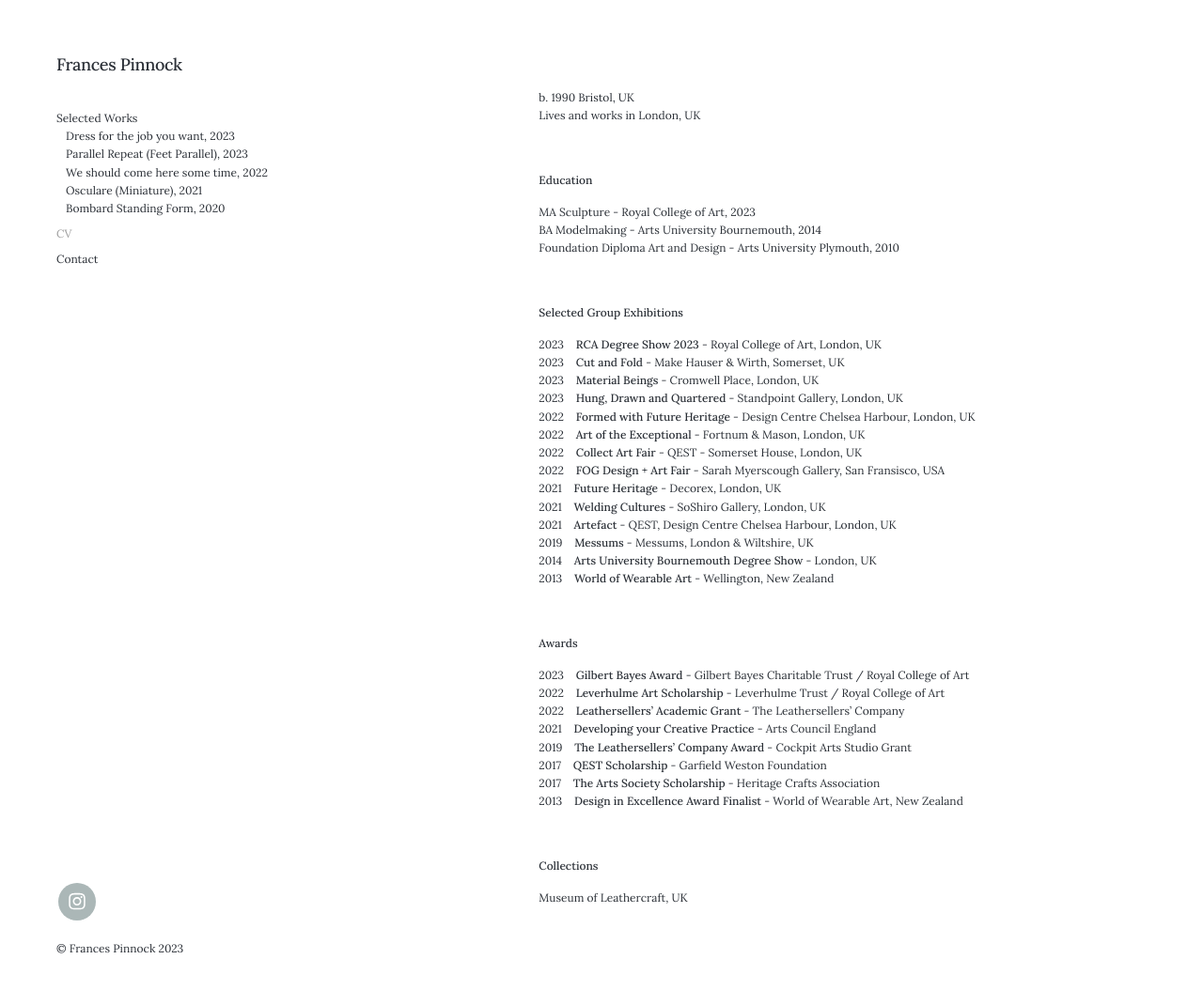
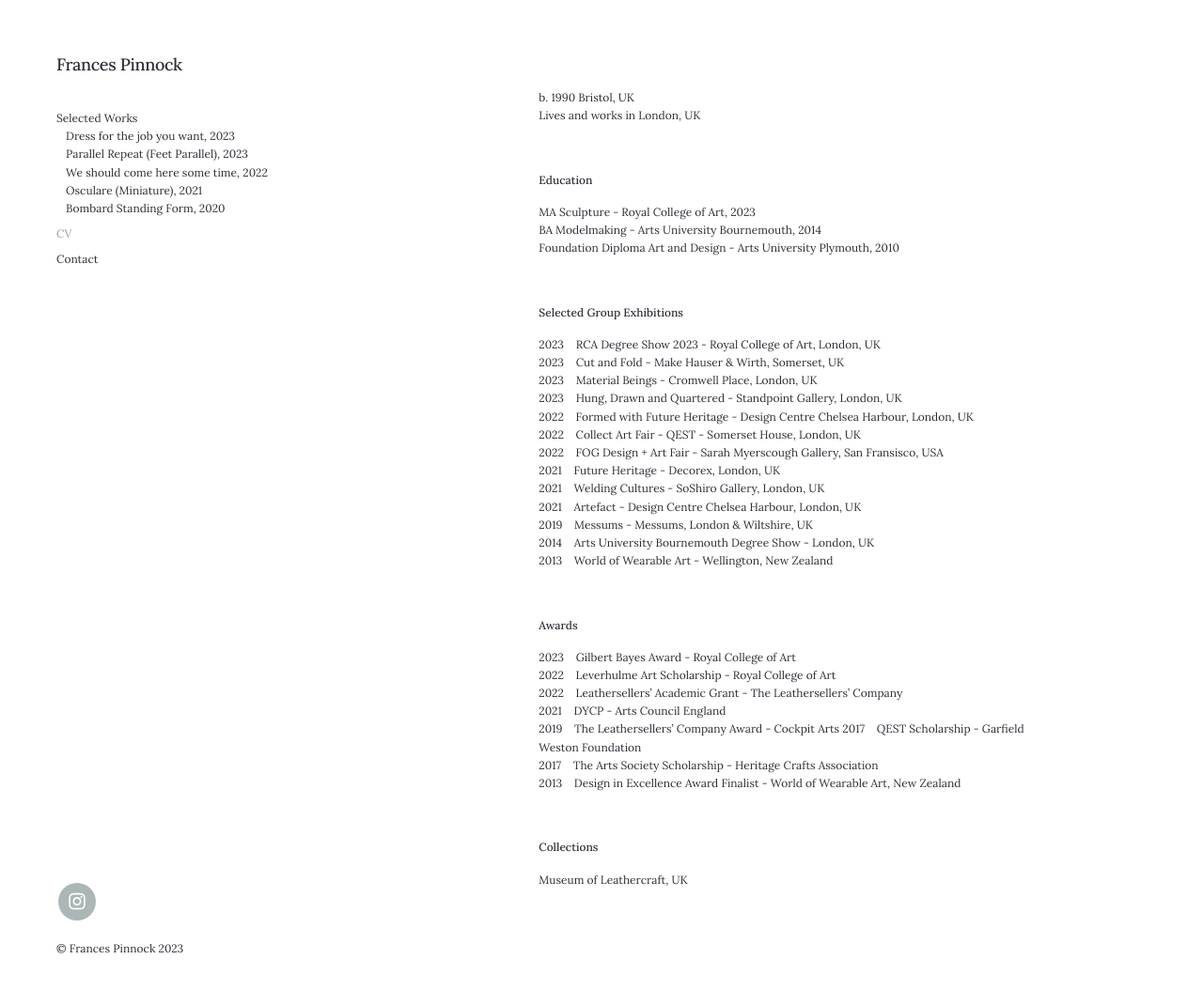
Before and after one commit to francespinnock/francespinnock.github.io, a Jekyll site: the page built from _pages/cv.md, in a window 1280 px wide and 1059 px high. Shown: the top 1054 px of the window at 94% size. Built offline with Jekyll 4.4.1, drawn with Linux system fonts in a browser that asks for light colours; nearby versions of some CDN libraries.

Commit message:
Update cv.md

```diff
--- a/_pages/cv.md
+++ b/_pages/cv.md
@@ -24,34 +24,33 @@ Foundation Diploma Art and Design - Arts University Plymouth, 2010
 
 **Selected Group Exhibitions**
 
-2023&nbsp;&nbsp;&nbsp; **RCA Degree Show 2023** - Royal College of Art, London, UK
-2023&nbsp;&nbsp;&nbsp; **Cut and Fold** - Make Hauser & Wirth, Somerset, UK
-2023&nbsp;&nbsp;&nbsp; **Material Beings** - Cromwell Place, London, UK
-2023&nbsp;&nbsp;&nbsp; **Hung, Drawn and Quartered** - Standpoint Gallery, London, UK
-2022&nbsp;&nbsp;&nbsp; **Formed with Future Heritage** - Design Centre Chelsea Harbour, London, UK
-2022&nbsp;&nbsp;&nbsp; **Art of the Exceptional** - Fortnum & Mason, London, UK
-2022&nbsp;&nbsp;&nbsp; **Collect Art Fair** - QEST - Somerset House, London, UK
-2022&nbsp;&nbsp;&nbsp; **FOG Design + Art Fair** - Sarah Myerscough Gallery, San Fransisco, USA
-2021&nbsp;&nbsp;&nbsp; **Future Heritage** - Decorex, London, UK
-2021&nbsp;&nbsp;&nbsp; **Welding Cultures** - SoShiro Gallery, London, UK
-2021&nbsp;&nbsp;&nbsp; **Artefact** - QEST, Design Centre Chelsea Harbour, London, UK
-2019&nbsp;&nbsp;&nbsp; **Messums** - Messums, London & Wiltshire, UK
-2014&nbsp;&nbsp;&nbsp; **Arts University Bournemouth Degree Show** - London, UK
-2013&nbsp;&nbsp;&nbsp; **World of Wearable Art** - Wellington, New Zealand
+2023&nbsp;&nbsp;&nbsp; RCA Degree Show 2023 - Royal College of Art, London, UK
+2023&nbsp;&nbsp;&nbsp; Cut and Fold - Make Hauser & Wirth, Somerset, UK
+2023&nbsp;&nbsp;&nbsp; Material Beings - Cromwell Place, London, UK
+2023&nbsp;&nbsp;&nbsp; Hung, Drawn and Quartered - Standpoint Gallery, London, UK
+2022&nbsp;&nbsp;&nbsp; Formed with Future Heritage - Design Centre Chelsea Harbour, London, UK
+2022&nbsp;&nbsp;&nbsp; Collect Art Fair - QEST - Somerset House, London, UK
+2022&nbsp;&nbsp;&nbsp; FOG Design + Art Fair - Sarah Myerscough Gallery, San Fransisco, USA
+2021&nbsp;&nbsp;&nbsp; Future Heritage - Decorex, London, UK
+2021&nbsp;&nbsp;&nbsp; Welding Cultures - SoShiro Gallery, London, UK
+2021&nbsp;&nbsp;&nbsp; Artefact - Design Centre Chelsea Harbour, London, UK
+2019&nbsp;&nbsp;&nbsp; Messums - Messums, London & Wiltshire, UK
+2014&nbsp;&nbsp;&nbsp; Arts University Bournemouth Degree Show - London, UK
+2013&nbsp;&nbsp;&nbsp; World of Wearable Art - Wellington, New Zealand
 
 <br />
 
 
 **Awards**
 
-2023&nbsp;&nbsp;&nbsp; **Gilbert Bayes Award** - Gilbert Bayes Charitable Trust / Royal College of Art
-2022&nbsp;&nbsp;&nbsp; **Leverhulme Art Scholarship** - Leverhulme Trust / Royal College of Art
-2022&nbsp;&nbsp;&nbsp; **Leathersellers' Academic Grant** - The Leathersellers' Company
-2021&nbsp;&nbsp;&nbsp; **Developing your Creative Practice** - Arts Council England
-2019&nbsp;&nbsp;&nbsp; **The Leathersellers’ Company Award** - Cockpit Arts Studio Grant
-2017&nbsp;&nbsp;&nbsp; **QEST Scholarship** - Garfield Weston Foundation
-2017&nbsp;&nbsp;&nbsp; **The Arts Society Scholarship** - Heritage Crafts Association
-2013&nbsp;&nbsp;&nbsp; **Design in Excellence Award Finalist** - World of Wearable Art, New Zealand
+2023&nbsp;&nbsp;&nbsp; Gilbert Bayes Award - Royal College of Art
+2022&nbsp;&nbsp;&nbsp; Leverhulme Art Scholarship - Royal College of Art
+2022&nbsp;&nbsp;&nbsp; Leathersellers' Academic Grant - The Leathersellers' Company
+2021&nbsp;&nbsp;&nbsp; DYCP - Arts Council England
+2019&nbsp;&nbsp;&nbsp; The Leathersellers’ Company Award - Cockpit Arts
+2017&nbsp;&nbsp;&nbsp; QEST Scholarship - Garfield Weston Foundation
+2017&nbsp;&nbsp;&nbsp; The Arts Society Scholarship - Heritage Crafts Association
+2013&nbsp;&nbsp;&nbsp; Design in Excellence Award Finalist - World of Wearable Art, New Zealand
 
 <br />
 
```
